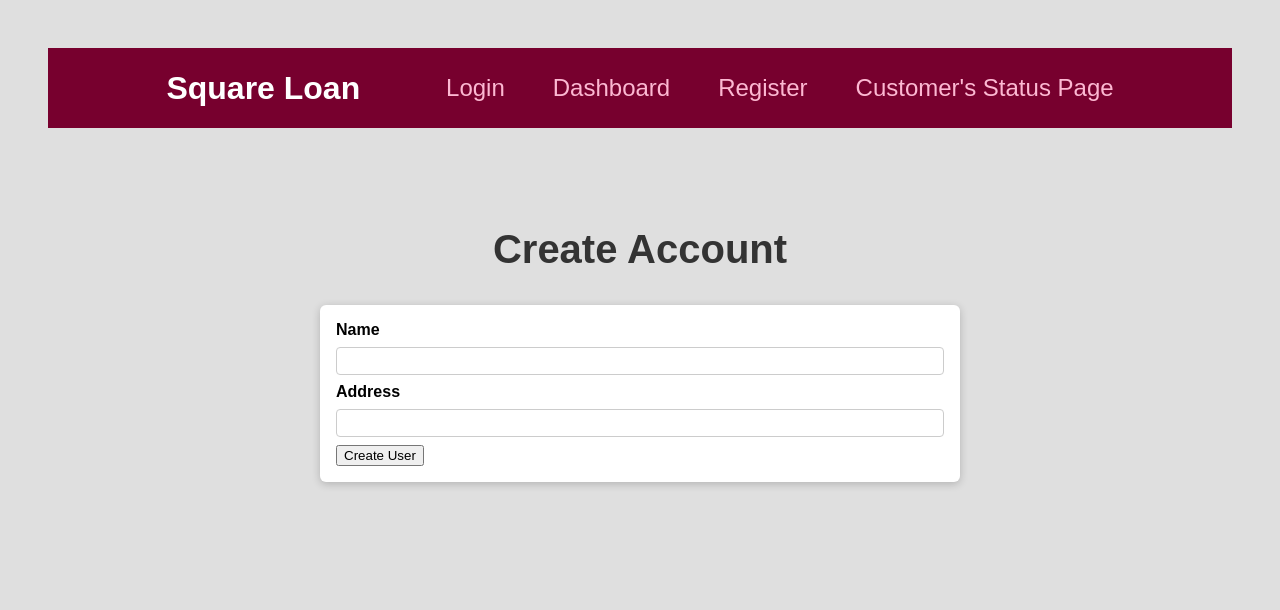
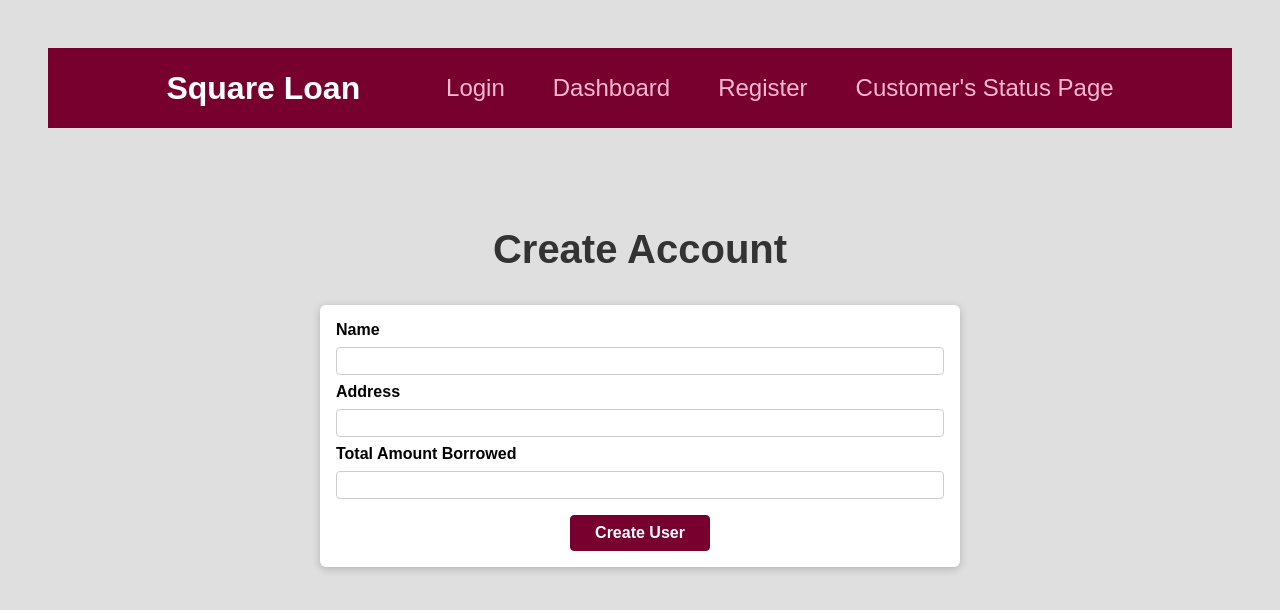
Before and after one commit to ayohorla/my-square-loan, a React (Create React App) app: page /register in a window 1280 px wide. Shown: the top 610 px of the page. Built offline with nearby package versions, Linux system fonts and the light colour scheme; the HTML template or start-up script is replaced by a standard one.

Commit message:
updated new userform

```diff
--- a/src/components/Users/NewUserForm.js
+++ b/src/components/Users/NewUserForm.js
@@ -17,7 +17,13 @@ function NewUserForm() {
                     </label>
                     <input type='text' required id='address' />
                 </div>
-                <div className={classes.action}>
+                <div className={classes.control}>
+                    <label htmlFor='totalAmountBorrowed'>
+                        Total Amount Borrowed
+                    </label>
+                    <input type='text' required id='totalAmountBorrowed' />
+                </div>
+                <div className={classes.actions}>
                     <button>Create User</button>
                 </div>
             </form>
--- a/src/components/Users/NewUserForm.module.css
+++ b/src/components/Users/NewUserForm.module.css
@@ -24,7 +24,7 @@
 
 .actions {
     margin-top: 1rem;
-    text-align: right;
+    text-align: center;
 }
 
 .actions button {
```
